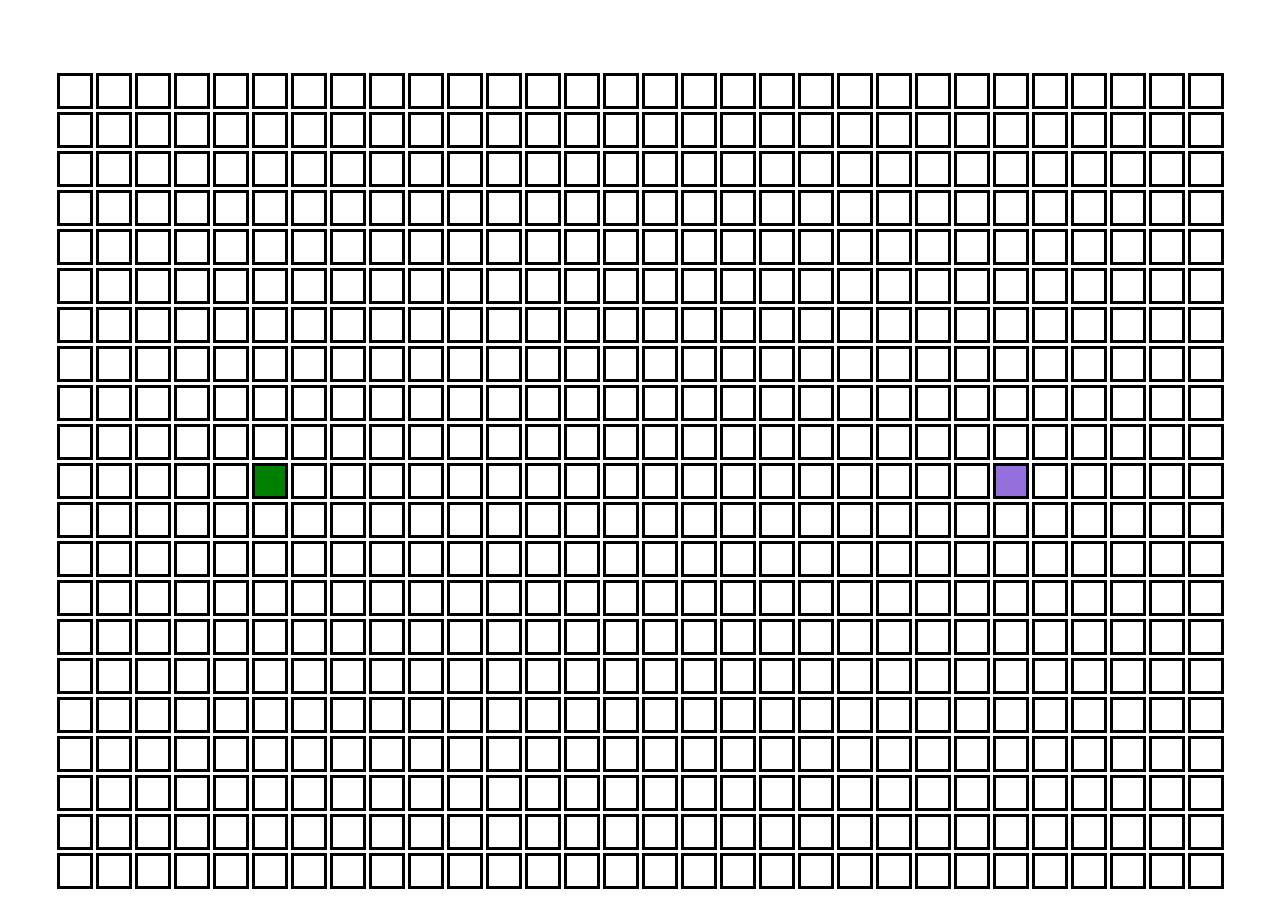
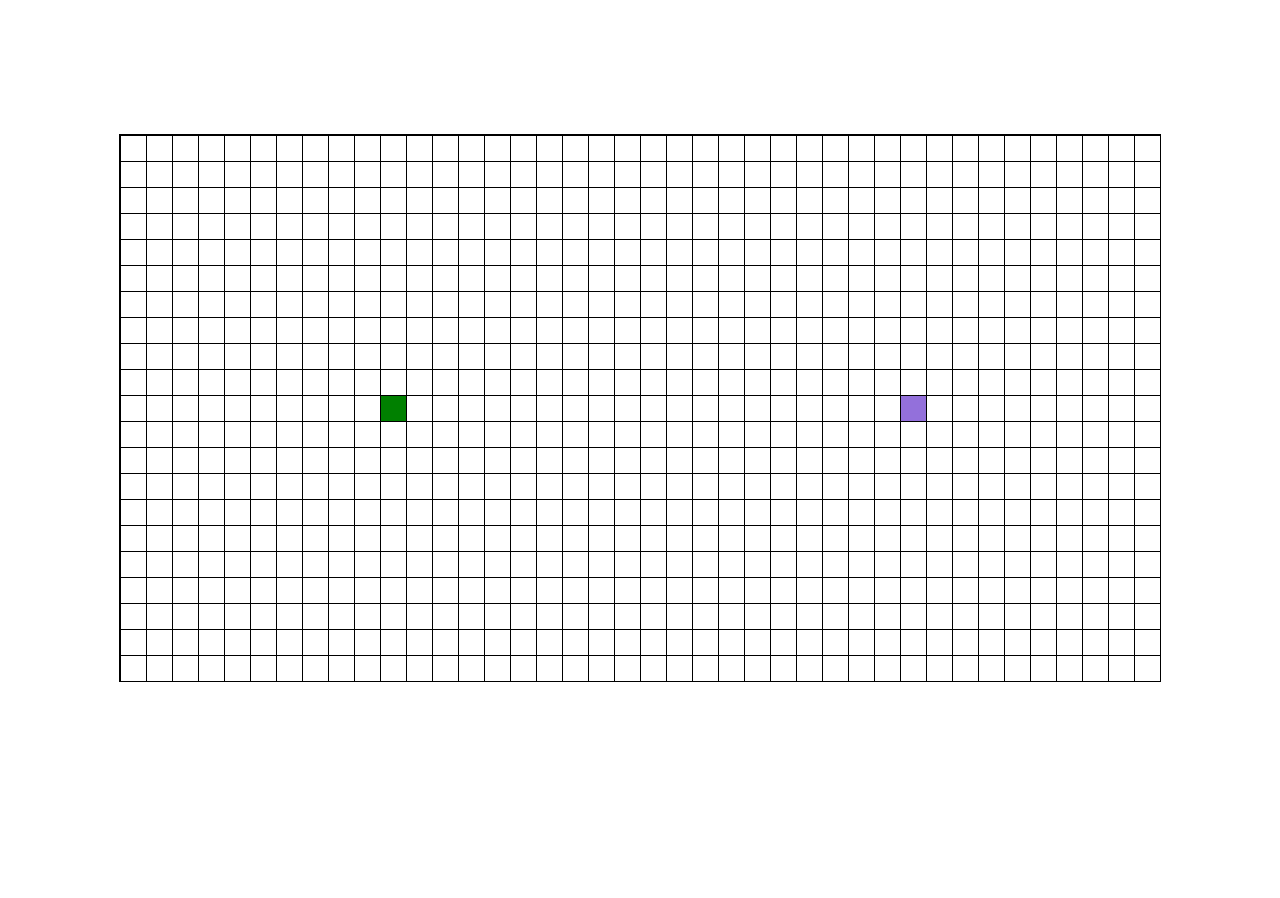
Before and after one commit to AntonGrier/PathfindingVisualiser, a React app: page / in a window 1280 px wide. After the commit the page ends 800 px from the top, so only its background shows below. Built offline with nearby package versions, Linux system fonts and the light colour scheme.

Commit message:
Implemented Movement of Start/End nodes and wall placement

```diff
--- a/index.css
+++ b/index.css
@@ -1,11 +1,10 @@
 .cell {
-    border-color: black;
-    border-style: solid;
-    width: 30px;
-    height: 30px;
+    background-color: white;
+    width: 25px;
+    height: 25px;
     display: inline-block;
     vertical-align: top;
-    margin: 1.5px;
+    margin: 0.5px;
 }
 
 .cell-start {
@@ -16,11 +15,25 @@
     background-color: mediumpurple;
 }
 
+.cell-wall {
+    background-color: black;
+}
+
 .grid {
-    margin-top: 5%;
+    border: 0.5px solid black;
+    margin-top: 10%;
     display:inline-block;
+    height: auto;
+    width: auto;
+    background-color: black;
 }
 
 .app {
     text-align: center;
 }
+
+*, *::after, *::before {
+    -webkit-user-select: none;
+    -webkit-user-drag: none;
+    cursor: default;
+}
--- a/src/Cell.tsx
+++ b/src/Cell.tsx
@@ -1,33 +1,42 @@
+import * as React from "react";
 import {Component} from "react";
-import * as React from "react";
-import Pathfinder, {FINISHPOS, STARTPOS} from "./Pathfinder";
+import {FINISHPOS, MouseState, NodeType, STARTPOS} from "./Pathfinder";
+import {render} from "react-dom";
 
-export default class Cell extends Component<{x: number, y: number}, {isStart: boolean, isFinish: boolean}>{
+export default class Cell extends Component<
+    {
+        x: number,
+        y: number,
+        nodeType: NodeType,
+        updateMouseState: (x: number, y: number, eventType: string) => void
+    },
+    {}>{
     constructor(props: any) {
         super(props);
-        this.state = {
-            isStart: false,
-            isFinish: false,
-        };
+        this.state = {};
     }
 
-    handleClick(event: React.MouseEvent<HTMLElement>) {
-
+    handleMouseEvent(event: React.MouseEvent<HTMLElement>): void {
+        let eventType: string =  event.type;
+        this.props.updateMouseState(this.props.x, this.props.y, eventType);
     }
 
-    handleMouseLeave(event: React.MouseEvent<HTMLElement>) {
-
-    }
-
-
     render(): any {
-        let {x, y} = this.props;
-        let isStart: boolean = x == STARTPOS.x && y == STARTPOS.y;
-        let isFinish: boolean = x == FINISHPOS.x && y == FINISHPOS.y;
-        this.state = {isStart, isFinish};
-        let extraClassName: string = isStart ? "cell-start" : isFinish ? "cell-finish" : "";
+        let nodeType = this.props.nodeType;
+        let extraClassName: string;
+        switch (nodeType) {
+            case NodeType.Empty:    extraClassName = ""; break;
+            case NodeType.Start:    extraClassName = "cell-start"; break;
+            case NodeType.Finish:   extraClassName = "cell-finish"; break;
+            case NodeType.Wall:     extraClassName = "cell-wall"; break;
+        }
         return (
-            <div className={`cell ${extraClassName}`} onClick={this.handleClick} onMouseLeave={this.handleMouseLeave}/>
+            <div className={`cell ${extraClassName}`}
+                 onMouseDown    =   {(event) => this.handleMouseEvent(event)}
+                 onMouseUp      =   {(event) => this.handleMouseEvent(event)}
+                 onMouseLeave   =   {(event) => this.handleMouseEvent(event)}
+                 onMouseEnter   =   {(event) => this.handleMouseEvent(event)}
+            />
         )
     }
 }
--- a/src/Pathfinder.tsx
+++ b/src/Pathfinder.tsx
@@ -2,40 +2,146 @@ import {Component} from "react";
 import * as React from "react";
 import Cell from "./Cell";
 
-const GRIDW = 30;
+const GRIDW = 40;
 const GRIDH = 21;
 
-export const STARTPOS = {x: 5, y: 10};
-export const FINISHPOS = {x: 24, y: 10};
+export const STARTPOS = {x: Math.floor(GRIDW/4), y: Math.floor(GRIDH/2)};
+export const FINISHPOS = {x: GRIDW - STARTPOS.x, y: STARTPOS.y};
 
-export default class Pathfinder extends Component<{}, {grid: Array<any>}> {
+export enum MouseState {
+    PlacingWall,
+    MovingStart,
+    MovingFinish,
+}
+
+export enum NodeType {
+    Empty,
+    Wall,
+    Start,
+    Finish,
+}
+
+export interface Node {
+    x: number;
+    y: number;
+    nodeType: NodeType;
+}
+
+export default class Pathfinder extends Component<{}, {grid: Array<Array<Node>>, mouseState: MouseState, isMouseDown: boolean}> {
     constructor(props: any) {
         super(props);
         this.state = {
             grid: [],
-        }
+            mouseState: null,
+            isMouseDown: false,
+        };
     }
 
     componentDidMount(): void {
-        let grid = [];
+        let grid: Array<Array<Node>> = [];
         for (let row = 0; row < GRIDH; row++) {
-            let curRow = [];
+            let curRow: Array<Node> = [];
             for (let col = 0; col < GRIDW; col++) {
-                curRow.push([]);
+                let newNode: Node = {x: col, y: row, nodeType: NodeType.Empty};
+                curRow.push(newNode);
             }
             grid.push(curRow);
         }
-        this.setState({grid});
+        let startNode: Node = {x: STARTPOS.x, y: STARTPOS.y, nodeType: NodeType.Start};
+        let finishNode: Node = {x: FINISHPOS.x, y: FINISHPOS.y, nodeType: NodeType.Finish};
+        grid[STARTPOS.y][STARTPOS.x]   = startNode;
+        grid[FINISHPOS.y][FINISHPOS.x] = finishNode;
+        this.setState({grid: grid, mouseState: MouseState.PlacingWall, isMouseDown: false});
+    }
+
+    updateMouseState(x: number, y: number, eventType: string): void {
+        let {grid, mouseState, isMouseDown} = this.state;
+        let nodeType: NodeType = grid[y][x].nodeType;
+        let nextNodeType: NodeType;
+        switch (eventType) {
+            case "mousedown": {
+                if ((mouseState == MouseState.MovingStart && nodeType == NodeType.Finish) || (mouseState == MouseState.MovingFinish && nodeType == NodeType.Start)) {
+                    return;
+                }
+                mouseState = nodeType == NodeType.Start ? MouseState.MovingStart : nodeType == NodeType.Finish ? MouseState.MovingFinish : MouseState.PlacingWall;
+
+                switch (nodeType) {
+                    case NodeType.Empty:
+                        nextNodeType = NodeType.Wall;
+                        break;
+                    case NodeType.Wall:
+                        nextNodeType = NodeType.Empty;
+                        break;
+                    case NodeType.Start:
+                    case NodeType.Finish:
+                        nextNodeType = nodeType;
+                }
+                isMouseDown = true;
+                grid[y][x].nodeType = nextNodeType;
+                break;
+            }
+            case "mouseup": {
+                if ((mouseState == MouseState.MovingStart && nodeType == NodeType.Finish) || (mouseState == MouseState.MovingFinish && nodeType == NodeType.Start)) {
+                    return;
+                } else {
+                    mouseState = MouseState.PlacingWall;
+                    isMouseDown = false;
+                }
+                break;
+            }
+            case "mouseenter": {
+                if (!isMouseDown) return;
+                if (nodeType == NodeType.Start || nodeType == NodeType.Finish) {
+                    return;
+                } else {
+                    switch (mouseState) {
+                        case MouseState.MovingStart:
+                            nextNodeType = NodeType.Start;
+                            break;
+                        case MouseState.MovingFinish:
+                            nextNodeType = NodeType.Finish;
+                            break;
+                        case MouseState.PlacingWall:
+                            nextNodeType = nodeType == NodeType.Empty ? NodeType.Wall : NodeType.Empty;
+                            break;
+                    }
+                }
+                grid[y][x].nodeType = nextNodeType;
+                break;
+            }
+            case "mouseleave": {
+                if (!isMouseDown) return;
+                if (mouseState == MouseState.MovingStart  && nodeType == NodeType.Finish) return;
+                if (mouseState == MouseState.MovingFinish && nodeType == NodeType.Start) return;
+                switch (mouseState) {
+                    case MouseState.MovingStart:
+                    case MouseState.MovingFinish:
+                        nextNodeType = NodeType.Empty;
+                        break;
+                    case MouseState.PlacingWall:
+                        nextNodeType = nodeType;
+                        break;
+                }
+                grid[y][x].nodeType = nextNodeType;
+                break;
+            }
+        }
+        this.setState({grid: grid, mouseState: mouseState, isMouseDown: isMouseDown});
     }
 
     render(): any {
-        const {grid} = this.state;
+        let grid = this.state.grid;
         return (
         <div className = "grid">
-            {grid.map((row: Array<any>, rowIdx) => {
+            {grid.map((row: Array<Node>, rowIdx) => {
                 return (<div className="grid-row" key = {rowIdx}>
-                    {row.map((cell: any, colIdx) => {
-                        return (<Cell x = {colIdx} y = {rowIdx} key = {colIdx}/>)
+                    {row.map((cell: Node, colIdx) => {
+                        return (<Cell
+                            x = {colIdx}
+                            y = {rowIdx}
+                            nodeType = {cell.nodeType}
+                            updateMouseState = {(x: number, y: number, eventType: string) => this.updateMouseState(x, y, eventType)}
+                            key = {colIdx}/>)
                     })}
                 </div>)
             })}
```
Also changed, not shown: 2 other files (tests, documents, lock files or other folders).
